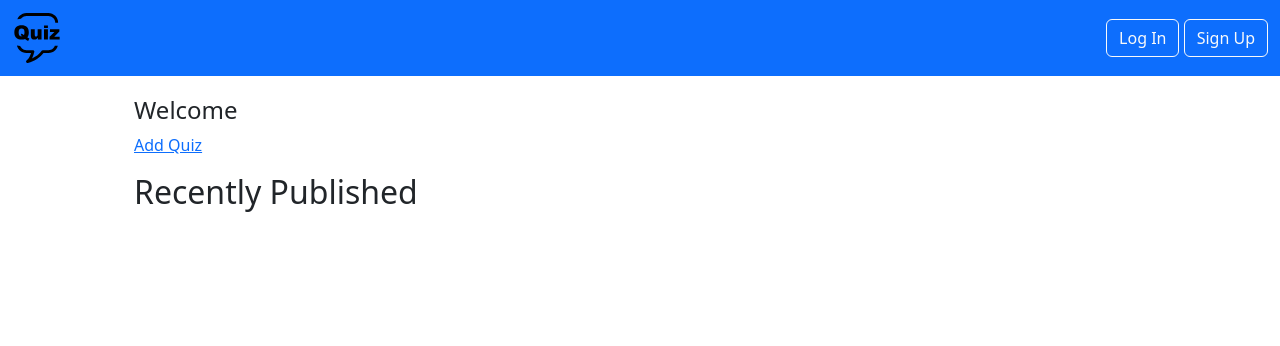
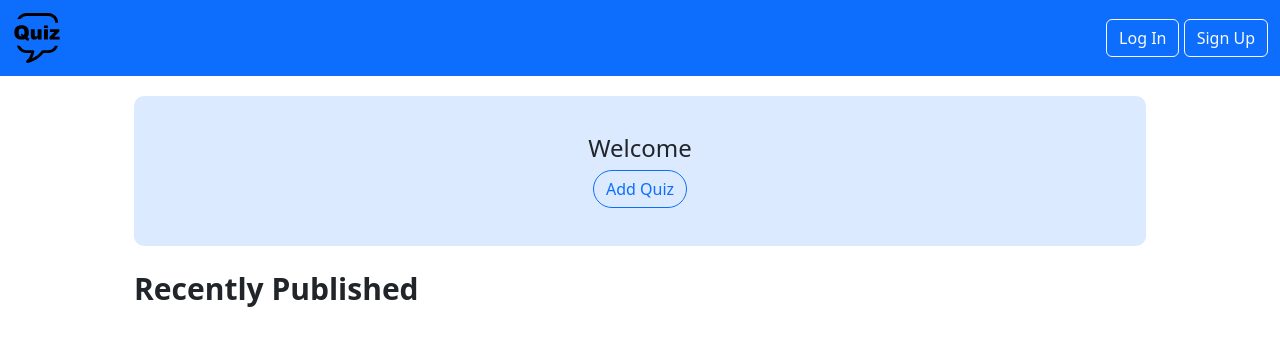
Before and after one commit to gdnkemboi/Quiz-App, a Django app: page / in a window 1280 px wide. Shown: the top 346 px of the page. Run offline with Django 4.2, Linux system fonts and the light colour scheme; data that the repository does not hold is empty; parts of the project's set-up code (start-up, migrations or seed data) failed here and were passed over.

Commit message:
Add styling to the home page

```diff
--- a/quiz/views.py
+++ b/quiz/views.py
@@ -33,8 +33,10 @@ class HomePageView(TemplateView):
                 :4
             ]
 
+            subcategory_count = Subcategory.objects.filter(category=category).count()
+
             categories_and_subcategories.append(
-                {"category": category, "subcategories": subcategories}
+                {"category": category, "subcategories": subcategories, "subcategory_count": subcategory_count}
             )
 
         context["recent_subcategories"] = recent_subcategories
--- a/static/css/base.css
+++ b/static/css/base.css
@@ -13,4 +13,72 @@ button:hover > a {
 
 .container {
   padding: 20px 5%;
+  display: flex;
+  flex-direction: column;
 }
+
+div.greetings {
+  flex: auto;
+  height: 150px;
+  background-color: rgb(219, 234, 254);
+  border-radius: 10px;
+  display: flex;
+  flex-direction: column;
+  justify-content: center;
+  align-items: center;
+  margin-bottom: 20px;
+}
+
+.greetings > button {
+  border-radius: 50px;
+}
+
+.recent-published,
+.categories {
+  flex: auto;
+  display: flex;
+  flex-direction: column;
+}
+
+.recent-published > p,
+.categories > p {
+  font-size: 30px;
+  font-weight: 700;
+}
+
+.category_title {
+  display: flex;
+  gap: 15px;
+  align-items: center;
+}
+
+.category_name {
+  color: black;
+  font-size: large;
+  font-weight: 700;
+}
+
+.see_all {
+  font-size: medium;
+  font-weight: 500;
+}
+
+.quiz {
+  display: flex;
+  gap: 20px;
+}
+
+.recent-published .img,
+.categories .img {
+  height: 150px;
+  width: 150px;
+  border: 0;
+}
+
+.img img,
+.img img {
+  height: 150px;
+  width: 150px;
+  border-radius: 12px;
+  object-fit: cover;
+}
--- a/templates/accounts/profile.html
+++ b/templates/accounts/profile.html
@@ -4,7 +4,7 @@
     <h3>{{ user.username }}</h3>
     <p><a href="{% url 'create_quiz' %}">Add Quiz</a></p>
     {% if user_subcategories %}
-<h4>Quiz created by you:</h4>
+    <h4>My Library</h4>
     {% endif %}
     <ul>
         {% for subcategory in user_subcategories %}
--- a/templates/quiz/create_subcategory.html
+++ b/templates/quiz/create_subcategory.html
@@ -6,7 +6,7 @@
 <form method="post" enctype="multipart/form-data">
     {% csrf_token %}
     {{ form | crispy }}
-    <input type="submit" value="Proceed">
+    <input type="submit" class="btn btn-outline-primary" value="Proceed">
   </form>
 </div>
 {% endblock content %}
--- a/templates/quiz/home.html
+++ b/templates/quiz/home.html
@@ -1,24 +1,45 @@
 {% extends "_base.html" %}
 {% block content %}
   <div class="container">
+    <div class="greetings">
       <h4>Welcome {{ user.username }}</h4>
-<p><a href="{% url 'create_quiz' %}">Add Quiz</a></p>
-<h2>Recently Published</h2>
-<ul>
+      <button class="btn btn-outline-primary"><a href="{% url 'create_quiz' %}">Add Quiz</a></button>
+    </div>
+    <div class="recent-published">
+      <p>Recently Published</p>
+      <div class="quiz">
         {% for subcategory in recent_subcategories %}
-  <li><a href="{{ subcategory.get_absolute_url }}">{{ subcategory.name }}</a></li>
+        <div>
+          <div class="img">
+            <a href="{{ subcategory.get_absolute_url }}"><img src="{{ subcategory.cover.url}}"></a>
+          </div>
+          <a href="{{ subcategory.get_absolute_url }}">{{ subcategory.name }}</a>
+          <p>By {{ subcategory.creator }}</p>
+        </div>
         {% endfor %}
-</ul>
+      </div>
+    </div>
 
+    <div class="categories">
       {% for category_data in categories_and_subcategories %}
         {% if category_data.subcategories %}
-    <h2><a href="{% url 'category' slug=category_data.category.slug %}">{{ category_data.category.name }}</a></h2>
-    <ul>
+          <div class="category_title">
+            <p class="category_name">{{ category_data.category.name }}</p>
+            <p class="see_all"><a href="{% url 'category' slug=category_data.category.slug %}">See all ({{ category_data.subcategory_count }}).</a></p>
+          </div>
+          <div class="quiz">
           {% for subcategory in category_data.subcategories %}
-        <li><a href="{{ subcategory.get_absolute_url }}">{{ subcategory.name }}</a></li>
+              <div>
+                <div class="img">
+                  <a href="{{ subcategory.get_absolute_url }}"><img src="{{ subcategory.cover.url}}"></a>
+                </div>
+                <a href="{{ subcategory.get_absolute_url }}">{{ subcategory.name }}</a>
+                <p>By {{ subcategory.creator }}</p>
+              </div>
           {% endfor %}
-    </ul>
+            </div>
         {% endif %}
       {% endfor %}
     </div>
+  </div>
 {% endblock content %}
--- a/templates/quiz/subcategory.html
+++ b/templates/quiz/subcategory.html
@@ -6,7 +6,7 @@
     <button type="button" class="btn btn-outline-primary"><a href="{% url 'update_quiz' pk=subcategory.id %}">Edit</a></button> | <button type="button" class="btn btn-outline-primary"><a href="{% url 'subcategory_delete' pk=subcategory.id %}">Delete</a></button>
   {% endif %}
   {% if subcategory.cover %}
-  <img class="bookcover" src="{{ subcategory.cover.url}}" alt="{{ book.title }}">
+    <img src="{{ subcategory.cover.url}}">
   {% endif %}
 
   <form method="post" action="{% url 'subcategory' pk=subcategory.id %}">
```
Also changed, not shown: 1 other file. Lines whose indentation alone changed are shown as unchanged.
